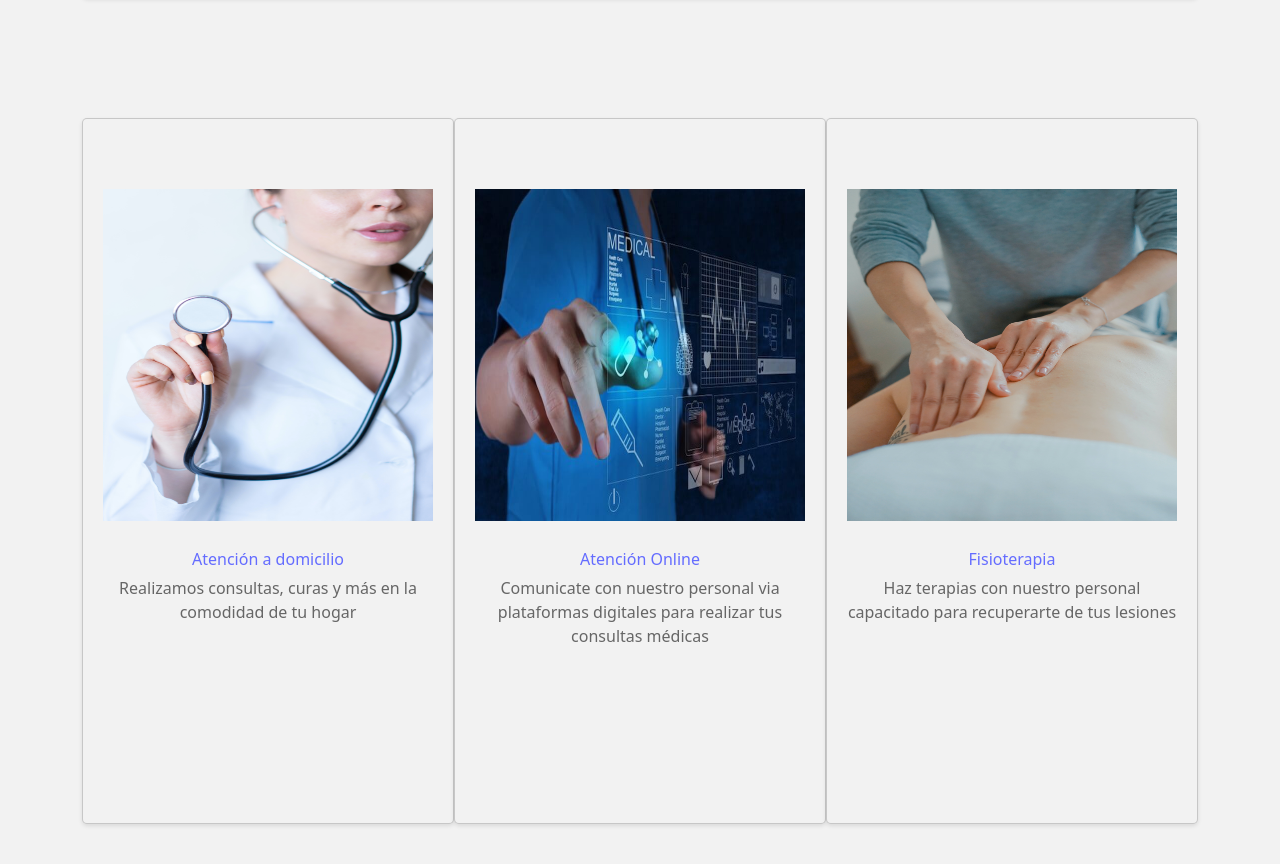
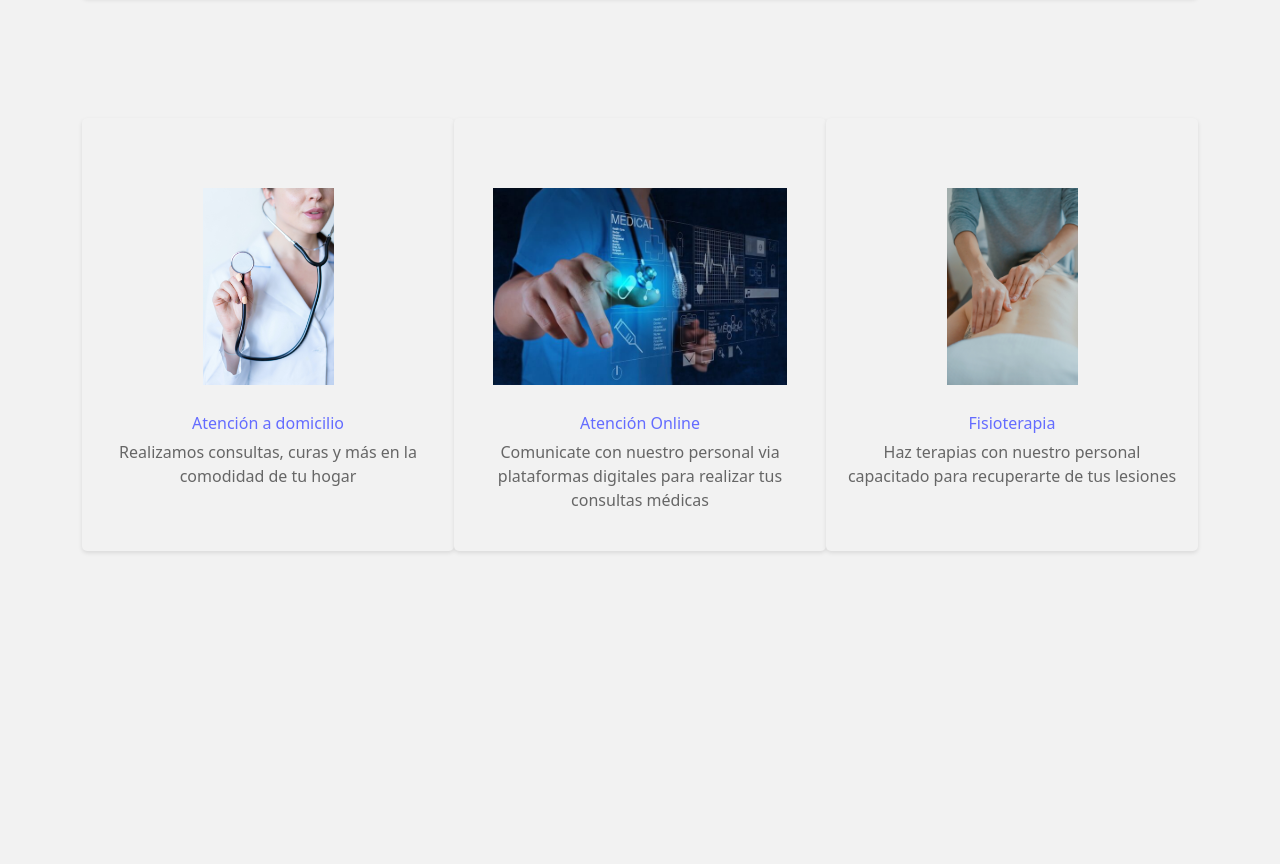
Before and after one commit to davidmurati/MedplusPrueba, a React (Vite) app: page / in a window 1280 px wide. Shown: the part 1999-2863 px from the top of the page. After the commit the page ends 2602 px from the top, so only its background shows below. Built offline with nearby package versions, Linux system fonts and the light colour scheme.

Commit message:
20 commit

```diff
--- a/src/Component/Home/Home.jsx
+++ b/src/Component/Home/Home.jsx
@@ -3,7 +3,7 @@ import "./home.css";
 
 
 import imgmed13 from './imgmed13.jpg';
-import imgmed2 from './imgmed2.jpg';
+
 import imgmed12 from './imgmed12.jpg';
 import imgmed3 from './imgmed3.jpg';
 import imgmed9 from './imgmed9.png';
@@ -57,7 +57,7 @@ const Home = () => {
         <div className='container'>
 
 
-          <div className="card">
+          <div className="card2">
             <img src={imgmed6} className="App-logo1" alt="logo"/>
             <div className="link">
             <a  href="/Servicio"> Atención a domicilio </a>
@@ -67,16 +67,18 @@ const Home = () => {
 
           </div>
 
-          <div className="card">
+          <div className="card2">
             <img src={imgmed13} className="App-logo1" alt="logo"/>
             <div className="link">
             <a  href="/Servicio"> Atención Online </a>
             <p>{"Comunicate con nuestro personal via plataformas digitales para realizar tus consultas médicas"}</p>
             </div>
 
+
+
           </div>
 
-          <div className="card">
+          <div className="card2">
             <img src={imgmed3} className="App-logo1" alt="logo"/>
             <div className="link">
             <a  href="/Servicio"> Fisioterapia </a>
@@ -86,6 +88,8 @@ const Home = () => {
           </div>
 
           </div>
+
+
         </section>
 
       </main>
--- a/src/Component/Home/home.css
+++ b/src/Component/Home/home.css
@@ -15,6 +15,7 @@
     height: auto;
 
 
+
     padding: 20px;
     background-color: #f2f2f2;
     border-radius: 5px;
@@ -25,7 +26,7 @@
 
   .card2 {
     width: 100%;
-    max-width: 1000px;
+    max-width: 800px;
     padding: 20px;
     background-color: #f2f2f2;
     border-radius: 5px;
@@ -64,10 +65,9 @@
   }
 
   .App-logo1 {
-    max-width: 100%;
+    max-width: 100px;
     height: 50%;
-    margin-bottom: 10px;
-    margin-top: 50px;
+    max-height: 200px;
   }
 
   h1 {
```
